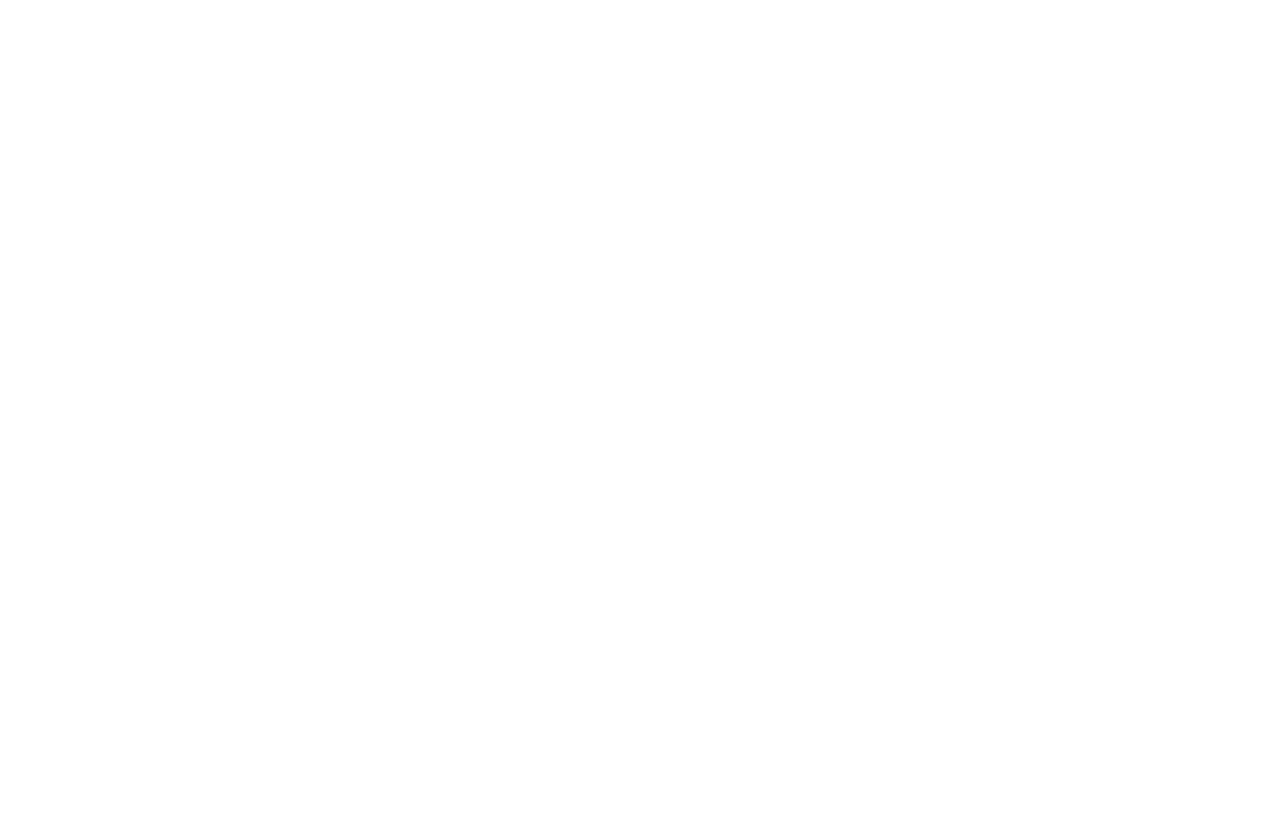
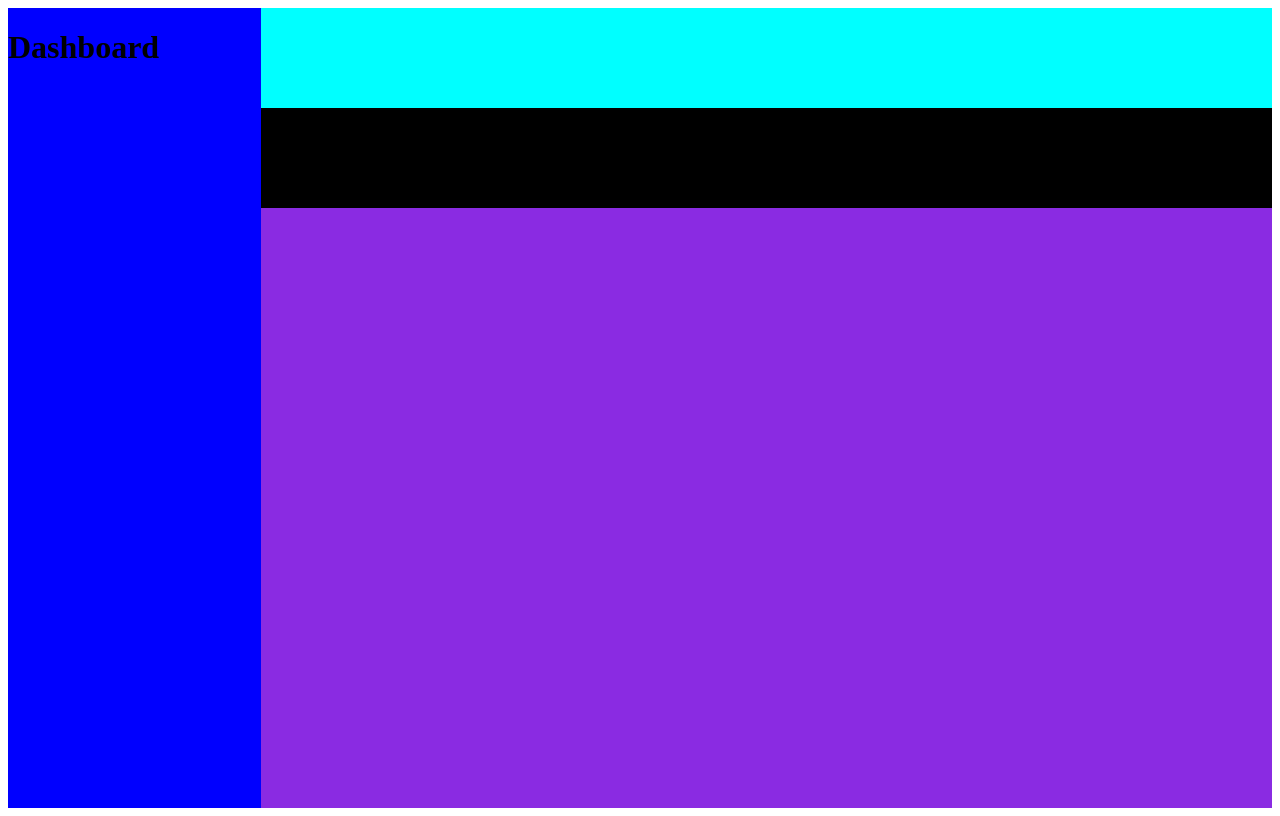
Before and after one commit to Francis-Xavier-Paul/AdminDashboard, a plain HTML site: page index.html in a window 1280 px wide. Drawn offline with Linux system fonts and the light colour scheme.

Commit message:
Basic Layout

```diff
--- a/index.html
+++ b/index.html
@@ -8,6 +8,24 @@
     <title>Admin Dashboard</title>
 </head>
 <body>
+    <div class="container">
+        <div class="header">
 
+        </div>
+        <div class="action-header">
+
+        </div>
+        <div class="sidebar">
+            <div class="logo">
+
+            </div>
+            <h1>
+                Dashboard
+            </h1>
+        </div>
+        <div class="body">
+
+        </div>
+    </div>
 </body>
 </html>
--- a/styles.css
+++ b/styles.css
@@ -0,0 +1,25 @@
+.container {
+    display: grid;
+    height:100vh;
+    grid-template-columns: 1fr 4fr;
+    grid-template-rows: 1fr 1fr 6fr;
+}
+
+.header {
+    background-color: aqua;
+    grid-column: 2/3;
+}
+
+.action-header {
+    background-color: black;
+    grid-column: 2/3;
+}
+
+.sidebar {
+    background-color: blue;
+    grid-row: 1/4;
+}
+
+.body {
+    background-color: blueviolet;
+}
```
